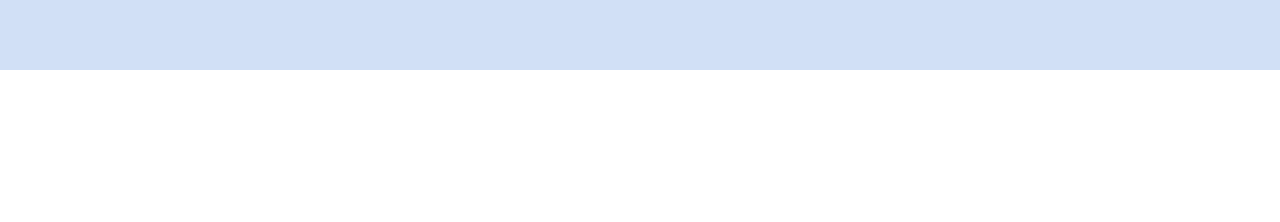
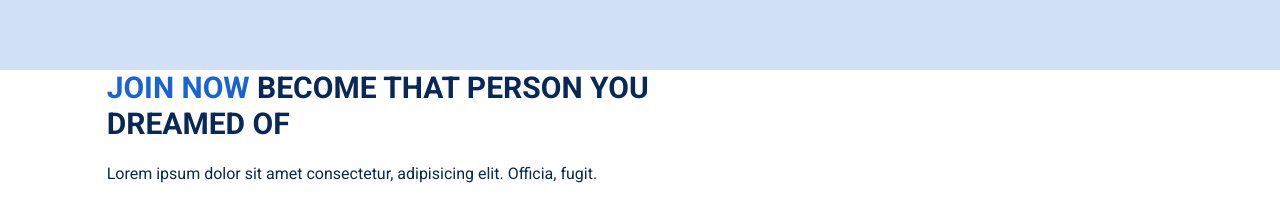
Before and after one commit to WackyChomp/empirical-consulting, a React (Vite) app: page / in a window 1280 px wide. Shown: the part 2970-3192 px from the top of the page. Before the commit the page ends 3040 px from the top, so only its background shows below. Built offline with nearby package versions, Linux system fonts and the light colour scheme.

Commit message:
Styled overlay text for domain images / created scene contactus page

```diff
--- a/src/App.tsx
+++ b/src/App.tsx
@@ -2,6 +2,7 @@
 import Home from './scenes/Home';
 import Benefits from './scenes/Benefits';
 import OurDomains from './scenes/OurDomains';
+import ContactUs from './scenes/ContactUs';
 
 import { useState, useEffect } from 'react';
 import { SelectedPage } from './shared/types';
@@ -36,6 +37,7 @@
       <Home setSelectedPage={setSelectedPage} />
       <Benefits setSelectedPage={setSelectedPage} />
       <OurDomains setSelectedPage={setSelectedPage} />
+      <ContactUs setSelectedPage={setSelectedPage} />
     </div>
   )
 }
--- /dev/null
+++ b/src/scenes/ContactUs/index.tsx
@@ -0,0 +1,37 @@
+import { SelectedPage } from "@/shared/types"
+import { useForm } from 'react-hook-form';
+import { motion } from "framer-motion";
+import HText from "@/shared/HText";
+
+type Props = {
+  setSelectedPage: (value: SelectedPage) => void;
+}
+
+const ContactUs = (props: Props) => {
+  return (
+    <section id='contactus' className="mx-auto w-5/6 pt-25 pb-32">
+			<motion.div onViewportEnter={() => setSelectedPage(SelectedPage.ContactUs)}>
+				{/* Header */}
+				<motion.div className="md:w-3/5"
+					initial='hidden'
+					whileInView='visible'
+					viewport={{ once: true, amount: 0.5, }}
+					transition={{ delay: 0.2, duration: 1 }}
+					variants={{
+						hidden: { opacity:0, x:-50 },
+						visible: { opacity:1, x:0 }
+					}}
+				>
+					<HText>
+						<span className="text-primary-500">Join Now</span> Become That Person You Dreamed Of
+					</HText>
+					<p className="my-5 ">
+						Lorem ipsum dolor sit amet consectetur, adipisicing elit. Officia, fugit.
+					</p>
+				</motion.div>
+			</motion.div>
+    </section>
+  )
+}
+
+export default ContactUs
--- a/src/scenes/OurDomains/Domain.tsx
+++ b/src/scenes/OurDomains/Domain.tsx
@@ -17,8 +17,8 @@
 
 			{/* Overlays on top of individual image */}
 			<div className={overlayStyles}>
-				<p>{name}</p>
-				<p>{description}</p>
+				<p className="text-4xl">{name}</p>
+				<p className="mt-5">{description}</p>
 			</div>
 
 			<img className='h-[350px] w-[450px] rounded-lg' src={image} alt={`${image}`} />
```
